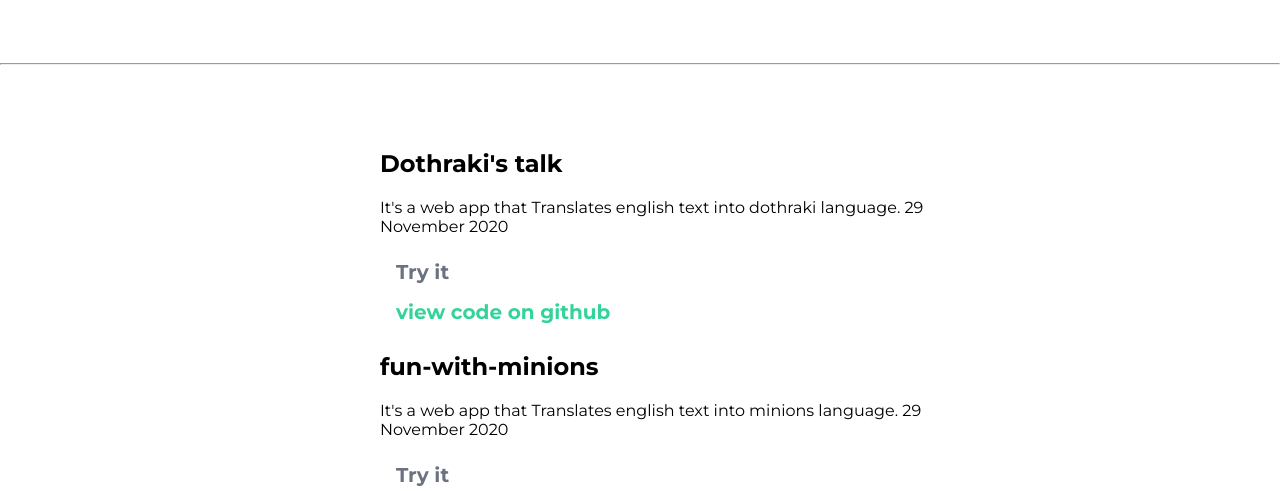
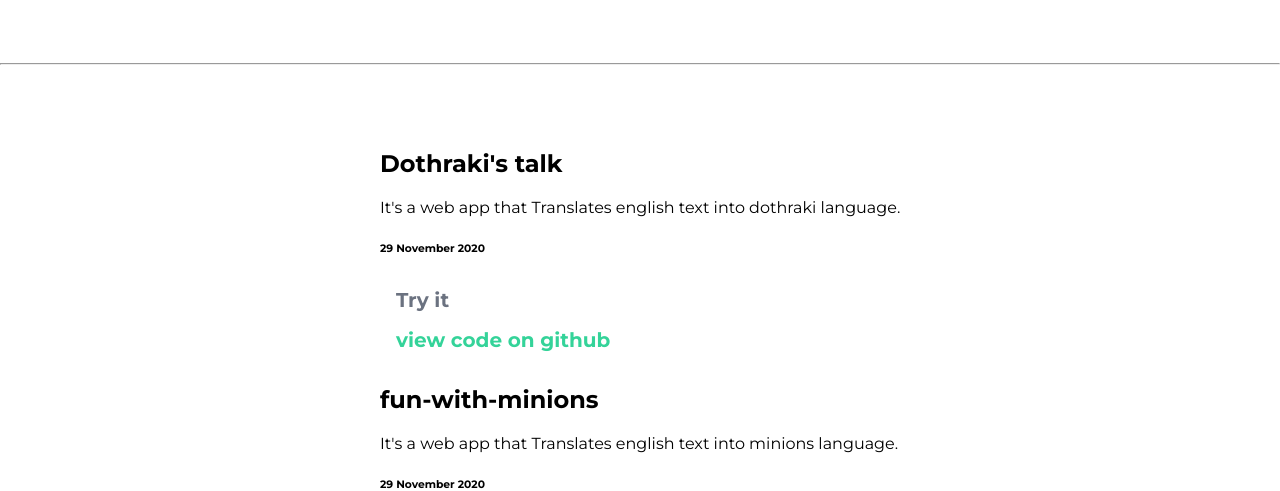
Before and after one commit to rabiya-basri/portfolio, a plain HTML site: page projects.html in a window 1280 px wide. Shown: the part 465-956 px from the top of the page. Drawn offline with Linux system fonts and the light colour scheme.

Commit message:
update projects

```diff
--- a/projects.html
+++ b/projects.html
@@ -33,14 +33,14 @@
                 <li>
                     <h2>Dothraki's talk</h2>
                     <p>It's a web app that Translates english text into dothraki language.
-                    <text>29 November 2020<text></p>
+                    <h6>29 November 2020<h6></p>
                     <strong><a class="link pro-link-primary" href="https://dothrakis-talk.netlify.app/"><span class="heading-inverted">Try it</span></a></strong>
                     <strong><a class="link pro-link-secondary" href="https://github.com/rabiya-basri/Dothraki"><span class="heading-inverted">view code on github</span></a></strong>
                 </li>
                 <li>
                     <h2>fun-with-minions</h2>
                     <p>It's a web app that Translates english text into minions language.
-                    <text>29 November 2020<text></p>
+                    <h6>29 November 2020<h6></p>
                     <strong><a class="link pro-link-primary" href="https://fun-with-minions.netlify.app/"><span class="heading-inverted">Try it</span></a></strong>
                     <strong><a class="link pro-link-secondary" href="https://github.com/rabiya-basri/fun-with-minions"><span class="heading-inverted">view code on github</span></a></strong>
                 </li>
```
